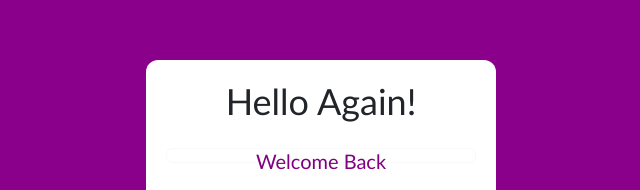
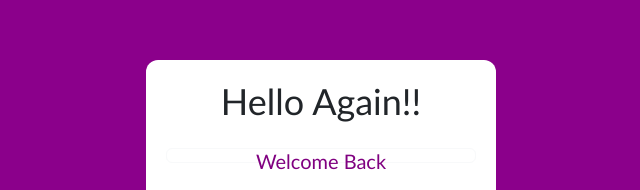
Before and after one commit to bin2159/Group_Chat_Project, a plain HTML site: page Frontend/login.html in a window 1280 px wide. Shown: the part 134-324 px from the top of the page, 319-959 px from the left. Drawn offline with nearby package versions, Linux system fonts and the light colour scheme.

Commit message:
Creating Login Screen Frontend

```diff
--- a/Frontend/login.html
+++ b/Frontend/login.html
@@ -13,7 +13,7 @@
 </head>
 <body>
     <div class="login">
-        <h1 class="text-center">Hello Again!</h1>
+        <h1 class="text-center">Hello Again!!</h1>
         <div class="card border-light">
             <h2 class="text-center" id="msg">Welcome Back<h2>
         </div>
```
